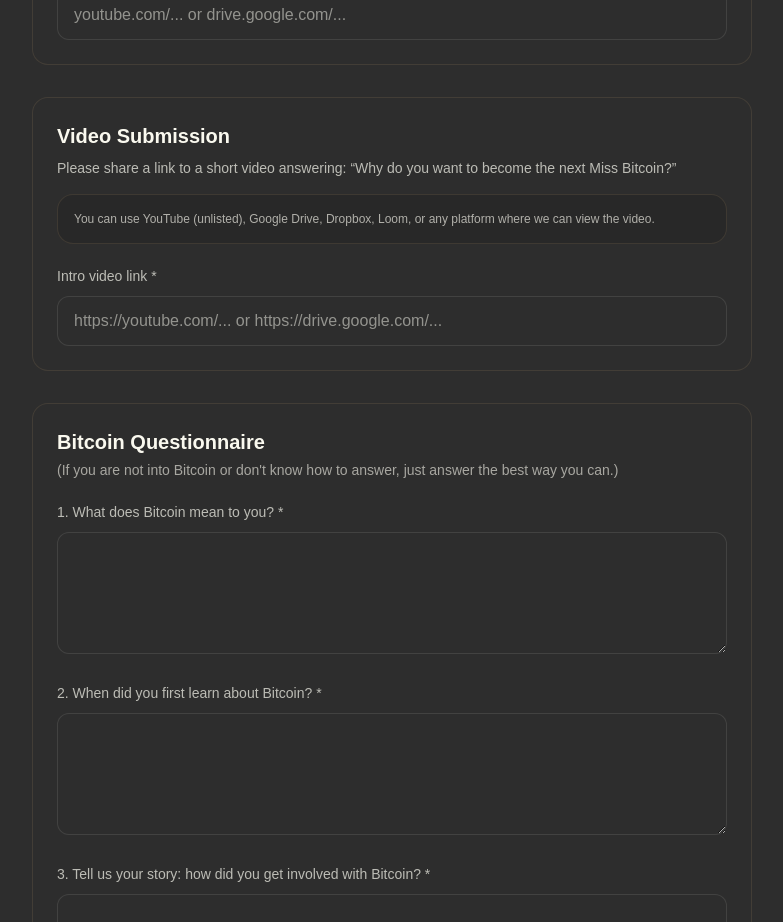
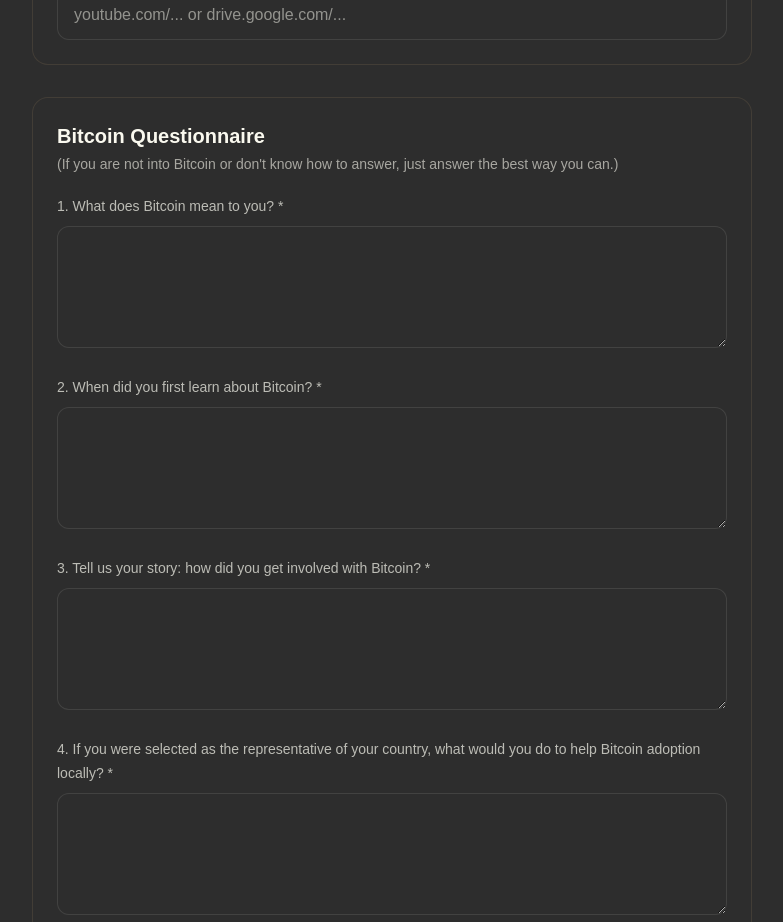
Before and after one commit to miss-bitcoin/website, a Next.js app: page /apply in a window 1280 px wide. Shown: the part 1580-2502 px from the top of the page, without its empty margins (248-1031 px from the left). Built offline with nearby package versions, Linux system fonts and the light colour scheme.

Commit message:
delete duplicate video submission section

```diff
--- a/src/app/apply/page.js
+++ b/src/app/apply/page.js
@@ -214,30 +214,6 @@ export default function ApplyPage() {
         </section>
 
         <section className="rounded-2xl border border-mb-gold/15 bg-mb-dark/60 p-6">
-          <h2 className="text-xl font-semibold">Video Submission</h2>
-          <p className="mt-2 text-sm text-mb-cream/70">
-            Please share a link to a short video answering: “Why do you want to become the next Miss Bitcoin?”
-          </p>
-
-          <div className="mt-4 rounded-2xl border border-mb-gold/15 bg-black/10 p-4">
-            <p className="text-xs text-mb-cream/65">
-              You can use YouTube (unlisted), Google Drive, Dropbox, Loom, or any platform where we can view the video.
-            </p>
-          </div>
-
-          <div className="mt-5">
-            <label className="text-sm text-mb-cream/70">Intro video link *</label>
-            <input
-              name="introVideoLink"
-              type="url"
-              required
-              placeholder="https://youtube.com/... or https://drive.google.com/..."
-              className="mt-2 w-full rounded-xl border border-mb-cream/10 bg-mb-dark/60 px-4 py-3 text-mb-cream outline-none focus:border-mb-gold/60"
-            />
-          </div>
-        </section>
-
-        <section className="rounded-2xl border border-mb-gold/15 bg-mb-dark/60 p-6">
           <h2 className="text-xl font-semibold">Bitcoin Questionnaire</h2>
           <p className="mt-1 text-sm text-mb-cream/60">
             (If you are not into Bitcoin or don&apos;t know how to answer, just answer the best way you can.)
```
